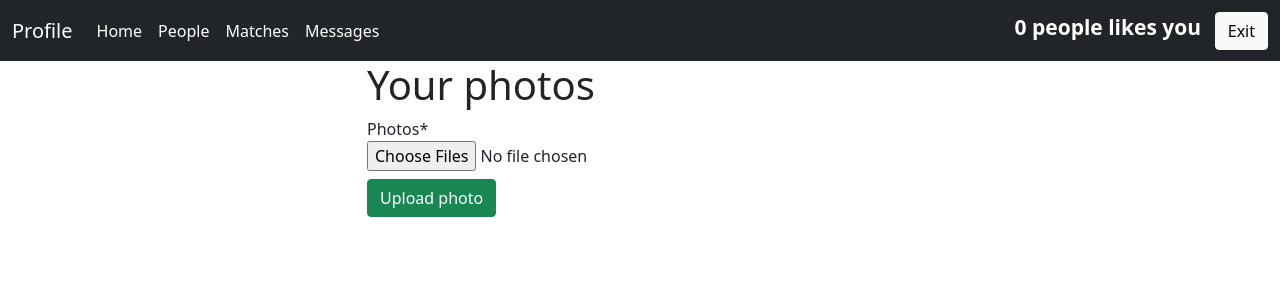
After one commit to ragyrad/DateApp, a Django app: page /upload-photo/ in a window 1280 px wide. The commit adds this page. Shown: the top 300 px of the page. Run offline with Django 3.2, Linux system fonts and the light colour scheme; the visitor is signed in with stand-in values (Sample User, id 1); some libraries are stand-ins or nearby versions.

Commit message:
Add display, add and delete user photo

```diff
--- a/dateapp/dateapp/urls.py
+++ b/dateapp/dateapp/urls.py
@@ -14,9 +14,14 @@ Including another URLconf
     2. Add a URL to urlpatterns:  path('blog/', include('blog.urls'))
 """
 from django.contrib import admin
+from django.conf import settings
 from django.urls import path, include
+from django.conf.urls.static import static
 
 urlpatterns = [
     path('admin/', admin.site.urls),
     path('', include('profiles.urls', namespace='profiles')),
 ]
+
+if settings.DEBUG:
+    urlpatterns += static(settings.MEDIA_URL, document_root=settings.MEDIA_ROOT)
--- a/dateapp/profiles/admin.py
+++ b/dateapp/profiles/admin.py
@@ -1,7 +1,7 @@
 from django.contrib import admin
 from django.contrib.auth.admin import UserAdmin
 
-from .models import Profile
+from .models import Profile, Photo
 from .forms import ProfileCreationForm, ProfileChangeForm
 
 
@@ -39,3 +39,5 @@ class ProfileAdmin(UserAdmin):
 
 
 admin.site.register(Profile, ProfileAdmin)
+
+admin.site.register(Photo)
--- a/dateapp/profiles/forms.py
+++ b/dateapp/profiles/forms.py
@@ -4,7 +4,7 @@ from django import forms
 from django.core.exceptions import ValidationError
 from django.contrib.auth.forms import UserCreationForm, UserChangeForm
 
-from .models import Profile
+from .models import Profile, Photo
 
 
 class ProfileCreationForm(UserCreationForm):
@@ -33,3 +33,7 @@ class ProfileEditForm(forms.ModelForm):
     class Meta:
         model = Profile
         fields = ('description', 'sex_looking_for',)
+
+
+class UploadPhotoForm(forms.Form):
+    photos = forms.ImageField(widget=forms.FileInput(attrs={'multiple': 'multiple'}))
--- a/dateapp/profiles/models.py
+++ b/dateapp/profiles/models.py
@@ -31,7 +31,6 @@ class Profile(AbstractUser):
 
 class Photo(models.Model):
     profile = models.ForeignKey(Profile, related_name='photos', on_delete=models.CASCADE)
-    url = models.URLField()
     image = models.ImageField(upload_to='profiles_photo')
     created = models.DateTimeField(auto_now=True)
 
--- /dev/null
+++ b/dateapp/profiles/templates/profiles/upload_photo.html
@@ -0,0 +1,32 @@
+{% extends "base.html" %}
+
+{% load crispy_forms_tags %}
+{% load thumbnail %}
+
+{% block title %}
+	Your photos
+{% endblock title %}
+
+{% block content %}
+	<div class="col-6">
+		<h1>Your photos</h1>
+
+		{% for photo in photos %}
+			<div class="col-3">
+				<a href="{{ photo.image.url }}">
+					<img src="{% thumbnail photo.image 150x150 crop="smart" %}">
+				</a>
+				<a href="{% url "profiles:photo_delete" photo.id %}">
+					<button type="button" class="btn btn-outline-danger">Delete</button>
+				</a>
+			</div>
+
+		{% endfor %}
+
+		<form method="post" enctype="multipart/form-data" >
+            {% csrf_token %}
+            {{ form|crispy }}
+        	<button type="submit" class="btn btn-success my-2">Upload photo</button>
+		</form>
+	</div>
+{% endblock content %}
--- a/dateapp/profiles/urls.py
+++ b/dateapp/profiles/urls.py
@@ -9,4 +9,6 @@ urlpatterns = [
     path('register/', views.UserRegisterView.as_view(), name='register'),
     path('login/', auth_views.LoginView.as_view(), name='login'),
     path('logout/', auth_views.logout_then_login, name='logout'),
+    path('upload-photo/', views.PhotoUploadView.as_view(), name='photo_upload'),
+    path('delete-photo/<int:id>', views.PhotoDeleteView.as_view(), name='photo_delete'),
 ]
--- a/dateapp/profiles/views.py
+++ b/dateapp/profiles/views.py
@@ -1,10 +1,12 @@
 from datetime import date
 
+from django.core.files.base import ContentFile
+from django.http import HttpResponse
 from django.shortcuts import render, redirect
-from django.views.generic import View, UpdateView
+from django.views.generic import View
 
-from .forms import ProfileCreationForm, ProfileEditForm
-
+from .forms import ProfileCreationForm, ProfileEditForm, UploadPhotoForm
+from .models import Photo
 
 class UserRegisterView(View):
 
@@ -37,3 +39,29 @@ class MyProfileView(View):
             request.user.sex_looking_for = temp_user.sex_looking_for
             request.user.save()
             return redirect('profiles:my_profile')
+
+
+class PhotoUploadView(View):
+    def get(self, request):
+        photos = request.user.photos.all()
+        form = UploadPhotoForm()
+        return render(request, 'profiles/upload_photo.html', {'photos': photos, 'form': form})
+
+    def post(self, request):
+        form = UploadPhotoForm(request.POST, request.FILES)
+        if form.is_valid():
+            print('=' * 10 + '\nValid\n' + '=' * 10)
+            for f in request.FILES.getlist('photos'):
+                data = f.read()  # If the file fits entirely in memory
+                photo = Photo(profile=request.user)
+                photo.image.save(f.name, ContentFile(data))
+                photo.save()
+        print('='*10 + '\nInvalid\n' + '='*10)
+        return redirect('profiles:photo_upload')
+
+
+class PhotoDeleteView(View):
+    def get(self, request, id):
+        image = Photo.objects.get(pk=id)
+        image.delete()
+        return redirect('profiles:photo_upload')
--- a/requirements.txt
+++ b/requirements.txt
@@ -1,5 +1,10 @@
 asgiref==3.3.1
+da-vinci==0.3.0
 Django==3.1.7
+django-crispy-forms==1.11.2
+easy-thumbnails==2.7
+phonenumbers==8.12.20
 Pillow==8.1.2
 pytz==2021.1
+shortuuid==1.0.1
 sqlparse==0.4.1
```
Also changed, not shown: dateapp/dateapp/settings.py (+10 -1 lines), dateapp/profiles/templates/profiles/my_profile.html (+31 -0 lines), dateapp/profiles/migrations/0004_remove_photo_url.py (added).
